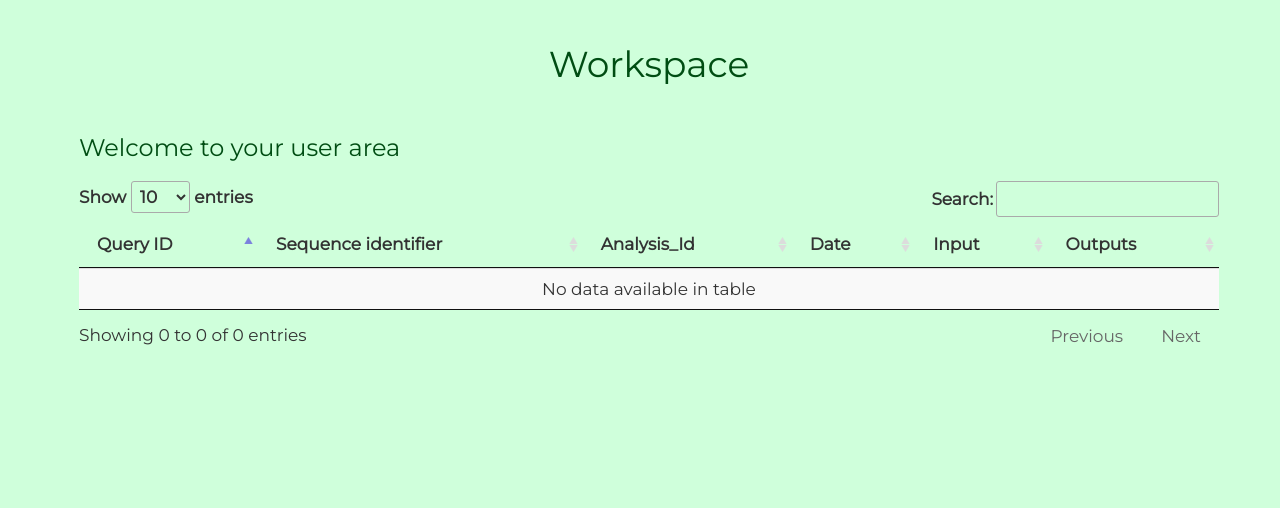
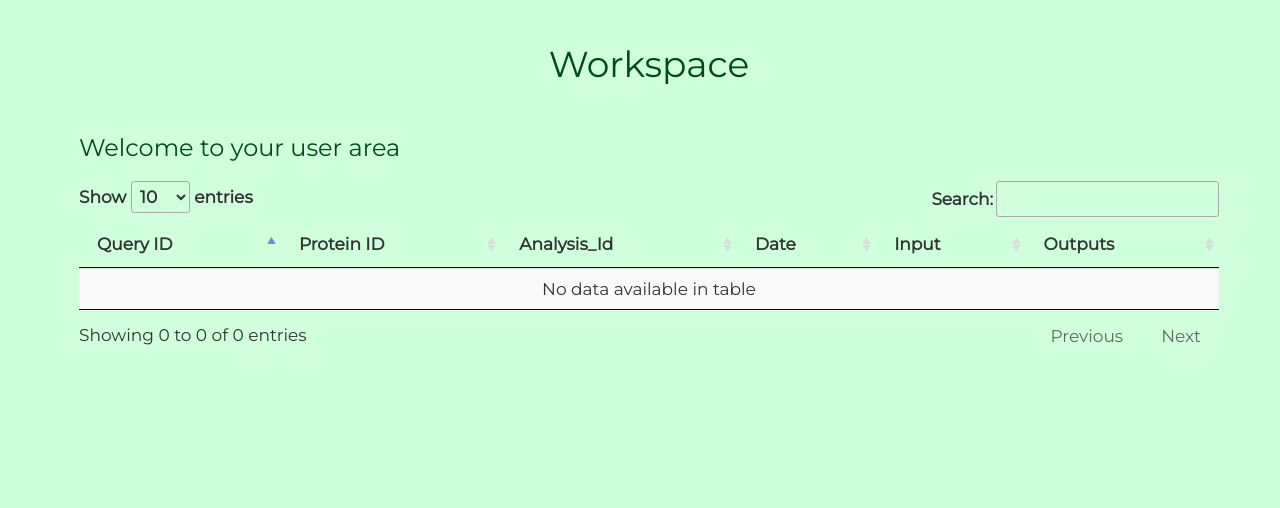
Before and after one commit to suadou/AmphiProt, a Flask app: page /workspace/1 in a window 1280 px wide. Shown: the part 75-583 px from the top of the page. Run offline with Flask 2, Linux system fonts and the light colour scheme; the visitor is signed in with stand-in values (Sample User, id 1); data comes from the database, SQL or seed files in the repository; data that the repository does not hold is empty; some libraries are stand-ins or nearby versions.

Commit message:
Update workspace.html

```diff
--- a/templates/workspace.html
+++ b/templates/workspace.html
@@ -72,7 +72,7 @@ Dashboard
     <thead>
       <tr>
         <th>Query ID</th>
-        <th>Sequence identifier</th>
+        <th>Protein ID</th>
 	<th>Analysis_Id</th>
         <th>Date</th>
         <th>Input</th>
```
